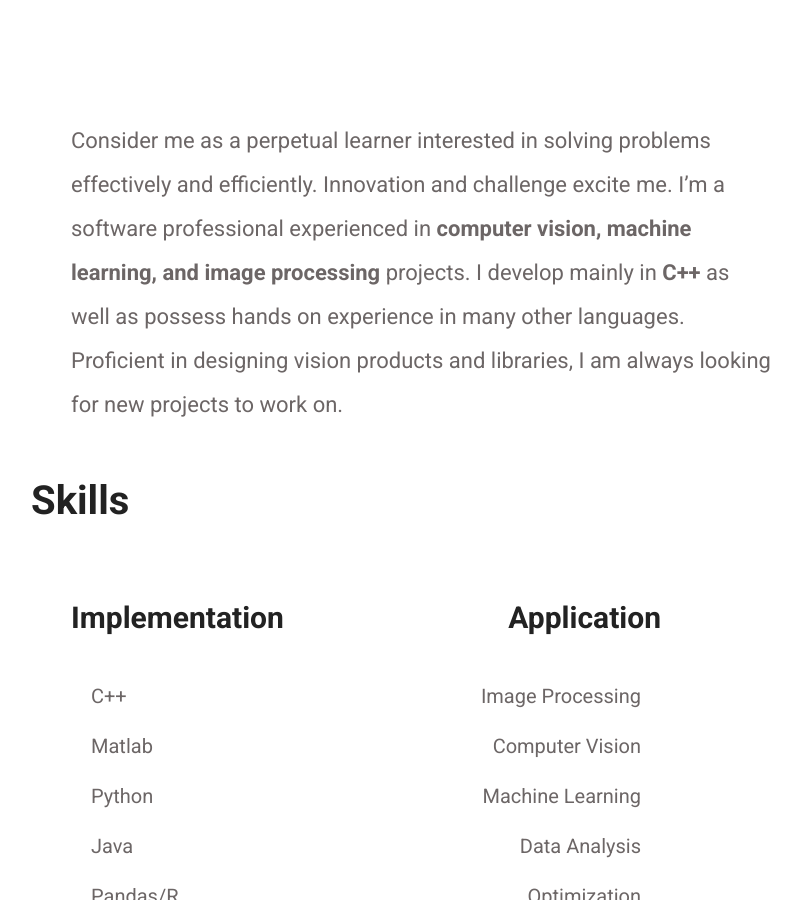
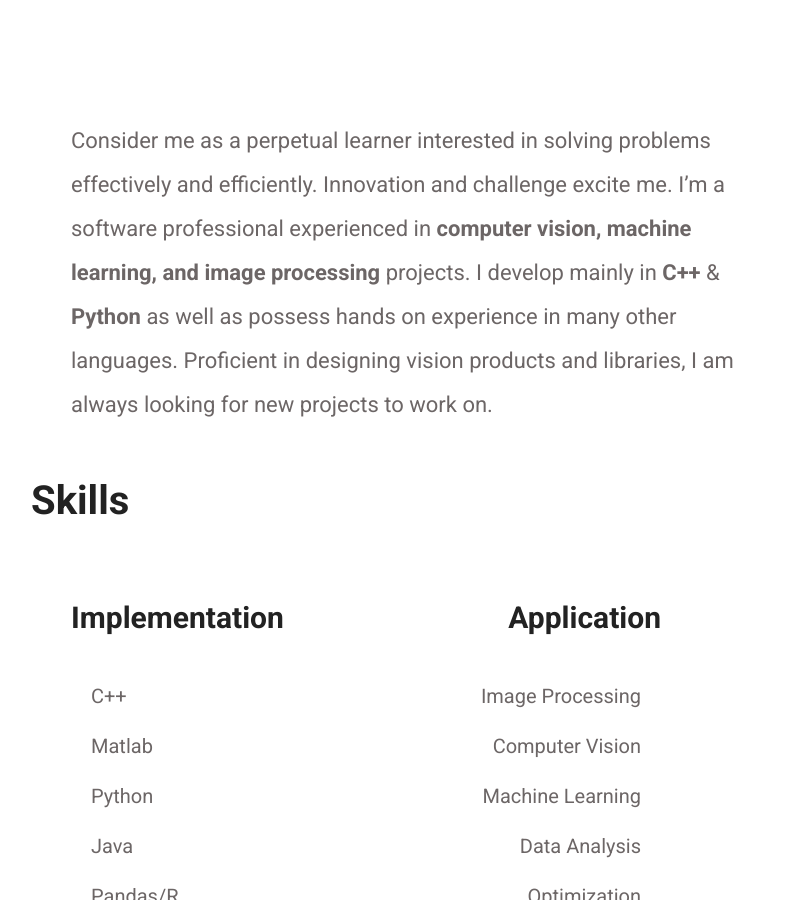
Before and after one commit to arccoder/arccoder.github.io, a Jekyll site: the page built from index.html, in a window 1280 px wide and 900 px high, scrolled down 885 px. Shown: the whole window, without its empty margins (219-1020 px from the left). Built offline with Jekyll 4.4.1, drawn with Linux system fonts in a browser that asks for light colours; nearby versions of some CDN libraries.

Commit message:
Update about.json

```diff
--- a/_data/about.json
+++ b/_data/about.json
@@ -3,14 +3,6 @@
         "Akshay Chavan<br>Software Professional<br>Perpetual Learner<br>Works @Qualcomm<br>Studied @TexasTech<br>SousChef @Home<br>"
     ],
     [
-        "Consider me as a perpetual learner interested in solving
-        problems effectively and efficiently. Innovation and
-        challenge excite me. I’m a software professional
-        experienced in <b>computer vision, machine learning, and
-        image processing</b> projects. I develop mainly in
-        <b>C++</b> as well as possess hands on experience in many
-        other languages. Proficient in designing vision products
-        and libraries, I am always looking for new projects to work
-        on."
+        "Consider me as a perpetual learner interested in solving problems effectively and efficiently. Innovation and challenge excite me. I’m a software professional experienced in <b>computer vision, machine learning, and image processing</b> projects. I develop mainly in <b>C++</b> & <b>Python</b> as well as possess hands on experience in many other languages. Proficient in designing vision products and libraries, I am always looking for new projects to work on."
     ]
 ]
```
